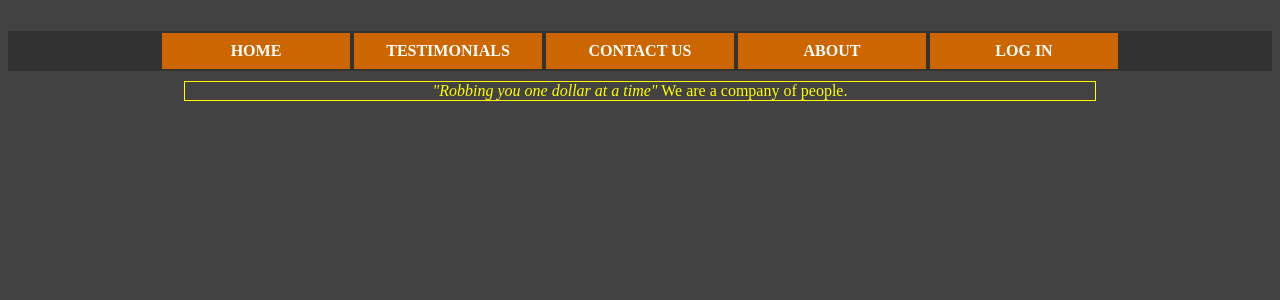
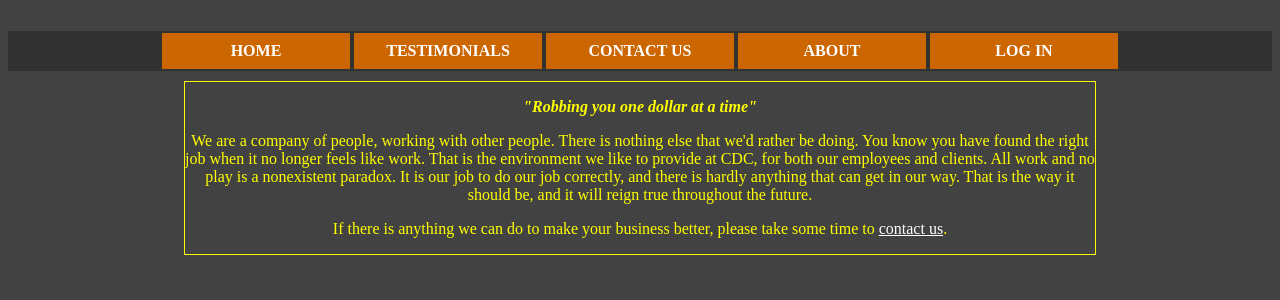
Before and after one commit to ISEAGE-ISU/cdc2-2015-www, a Django app: page /about in a window 1280 px wide. Shown: the part 84-384 px from the top of the page. Run offline with Django 3.2, Linux system fonts and the light colour scheme; parts of the project's set-up code (start-up, migrations or seed data) failed here and were passed over.

Commit message:
Tweak frontend

```diff
--- a/cdc/static/cdc/style.css
+++ b/cdc/static/cdc/style.css
@@ -193,6 +193,7 @@ body {
 
 #contact {
   margin-top: 10px;
+  margin-bottom: 10px;
   margin-left: auto;
   margin-right: auto;
   color: yellow;
--- a/cdc/templates/cdc/about.html
+++ b/cdc/templates/cdc/about.html
@@ -2,7 +2,12 @@
 {% load staticfiles %}
 {% block content %}
 <div id="contact">
-    <i>"Robbing you one dollar at a time"</i>
-    We are a company of people.
+    <p><strong><i>"Robbing you one dollar at a time"</i></strong></p>
+    <p>We are a company of people, working with other people. There is nothing else that we'd rather be doing. You know
+    you have found the right job when it no longer feels like work. That is the environment we like to provide at
+    CDC, for both our employees and clients. All work and no play is a nonexistent paradox. It is our job to do our job correctly,
+    and there is hardly anything that can get in our way. That is the way it should be, and it will reign true throughout the future.</p>
+
+    <p>If there is anything we can do to make your business better, please take some time to <a href="{% url 'cdc:contact' %}">contact us</a>.</p>
 </div>
 {% endblock%}
--- a/cdc/templates/cdc/index.html
+++ b/cdc/templates/cdc/index.html
@@ -54,8 +54,5 @@
          <div class="section">
            Lorem ipsum dolor sit amet, consectetur adipiscing elit. Sed blandit massa vel mauris sollicitudin dignissim. Phasellus ultrices tellus eget ipsum ornare molestie scelerisque eros dignissim. Phasellus fringilla hendrerit lectus nec vehicula. Pellentesque habitant morbi tristique senectus et netus et malesuada fames ac turpis egestas. In faucibus, risus eu volutpat pellentesque, massa felis feugiat velit, nec mattis felis elit a eros. Cras convallis sodales orci, et pretium sapien egestas quis. Donec tellus leo, scelerisque in facilisis a, laoreet vel quam. Suspendisse arcu nisl, tincidunt a vulputate ac, feugiat vitae leo. Integer hendrerit orci id metus venenatis in luctus tellus convallis. Mauris posuere, nisi vel vehicula pellentesque, libero lacus egestas ante, a bibendum mauris mi ut diam. Duis arcu odio, tincidunt eu dictum interdum, sagittis quis dui.
         </div>
-        <div class="section">
-            Sed id dui dolor, eu consectetur dui. Etiam commodo convallis laoreet. Vestibulum ante ipsum primis in faucibus orci luctus et ultrices posuere cubilia Curae; Vivamus vel sem at sapien interdum pretium. Sed porttitor, odio in blandit ornare, arcu risus pulvinar ante, a gravida augue justo sagittis ante. Sed mattis consectetur metus quis rutrum. Phasellus ultrices nisi a orci dignissim nec rutrum turpis semper. Donec tempor libero ut nisl lacinia vel dignissim lacus tristique. Etiam accumsan velit in quam laoreet sollicitudin. Mauris euismod lacus ut magna placerat ac molestie augue consequat.
-        </div>
     </div>
 {% endblock %}
```
